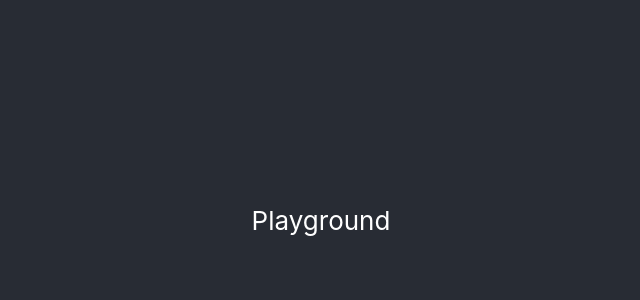
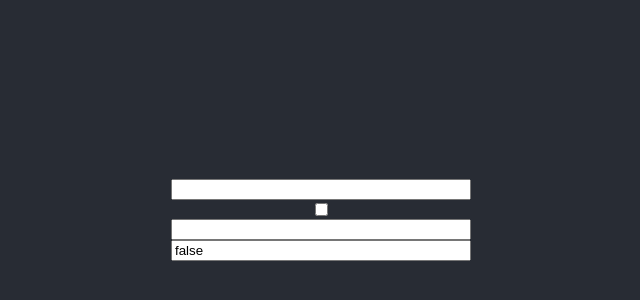
Before and after one commit to Entali/react-hooks-playground, a React (Create React App) app: page / in a window 1280 px wide. Shown: the part 180-480 px from the top of the page, without its empty margins (319-959 px from the left). Built offline with nearby package versions, Linux system fonts and the light colour scheme.

Commit message:
Playground component

```diff
--- a/src/App.js
+++ b/src/App.js
@@ -5,10 +5,42 @@ function App() {
   return (
       <div className="App">
         <header className="App-header">
-          Playground
+          <Playground/>
         </header>
       </div>
   );
 }
 
+const Playground = () => {
+  const [state, setState] = useState({
+    text: '',
+    checked: false
+  })
+
+  const mergeState = partialState => setState((prevState => ({
+    ...prevState,
+    ...partialState
+  })));
+
+  const onTextChange = e => mergeState({ text: e.target.value});
+  const onCheckboxChange = () => mergeState({
+    checked: !state.checked
+  });
+
+  return (
+      <div style={{
+        width: '300px',
+        display: 'flex',
+        flexDirection: 'column'
+      }}>
+        <input type="text" onChange={onTextChange}/>
+        <input type="checkbox" onChange={onCheckboxChange}/>
+        <input type="text" value={state.text} readOnly/>
+        <input type="text" value={state.checked.toString()} readOnly/>
+      </div>
+  )
+}
+
+
+
 export default App;
```
